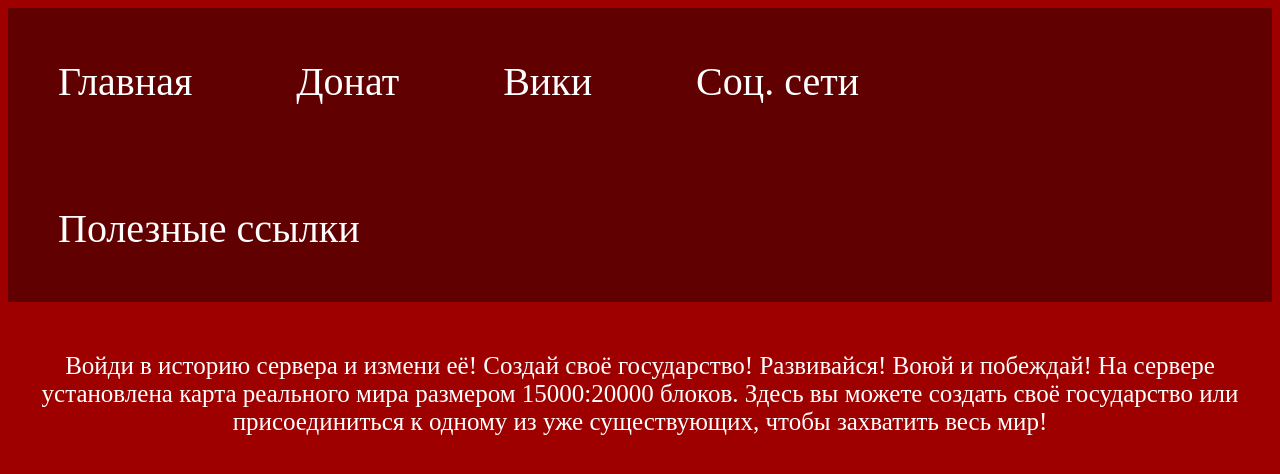
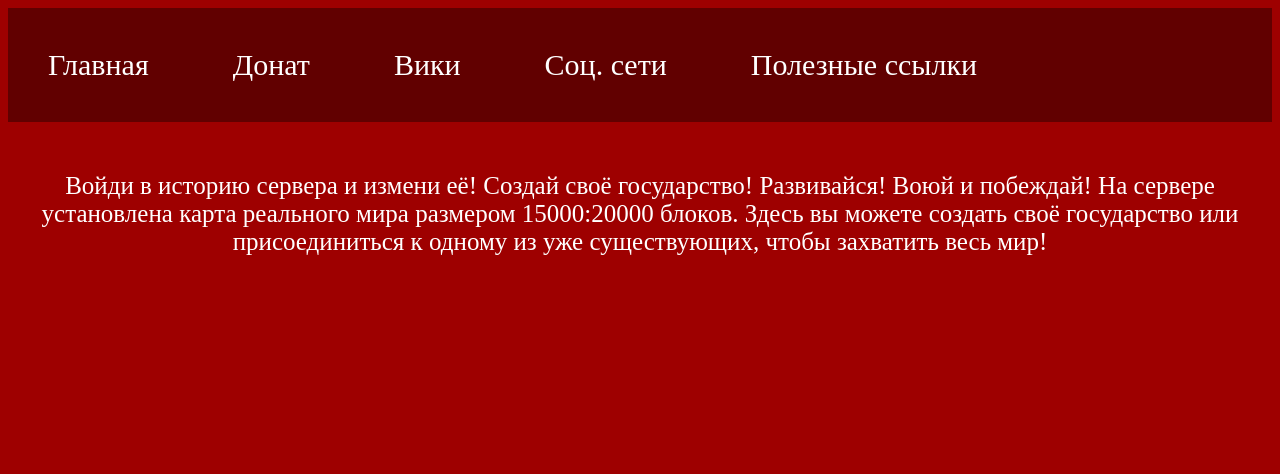
Before and after one commit to BaronCraft/baroncraft.github.io, a PHP site: page / in a window 1280 px wide. Shown: the top 474 px of the page. Run offline with PHP 8.4, Linux system fonts and the light colour scheme.

Commit message:
Update index.css

```diff
--- a/index.css
+++ b/index.css
@@ -15,8 +15,8 @@ nav li {
 nav a {
   color: #fff;
   display: block;
-  font-size: 40px;
-  padding: 50px;
+  font-size: 30px;
+  padding: 40px;
   text-decoration: none;
 }
 
```
